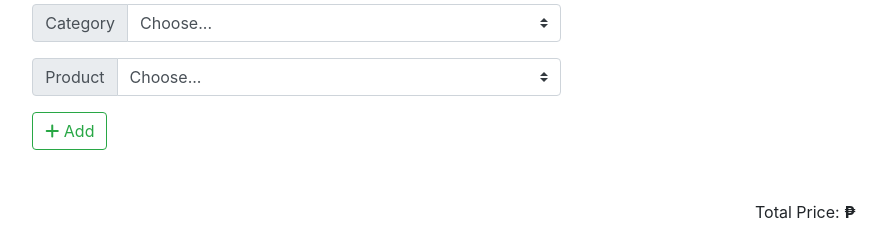
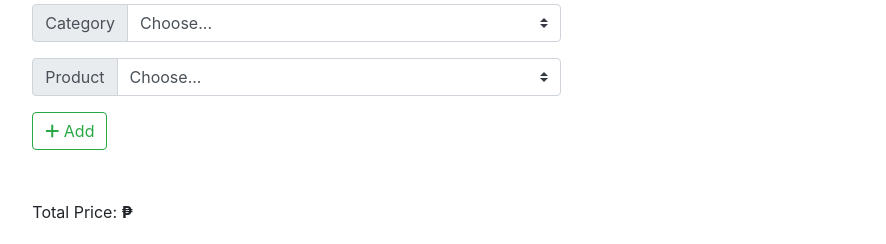
Before and after one commit to ryanarnold/tech-planner, a Python web app: template tech_planner/templates/build_edit.html in a window 1280 px wide. Shown: the part 276-520 px from the top of the page, without its empty margins (196-1082 px from the left). Run offline with Jinja, Linux system fonts and the light colour scheme; the template is opened without the code that fills it, so the values that code supplies are empty; some libraries are stand-ins or nearby versions.

Commit message:
Tweak styles

```diff
--- a/tech_planner/static/css/build_edit.css
+++ b/tech_planner/static/css/build_edit.css
@@ -1,7 +1,3 @@
-
-#total-price {
-    text-align: right;
-}
 
 #total-price span {
     font-weight: bold;
```
Also changed, not shown: tech_planner/templates/base.html (+8 -0 lines).
